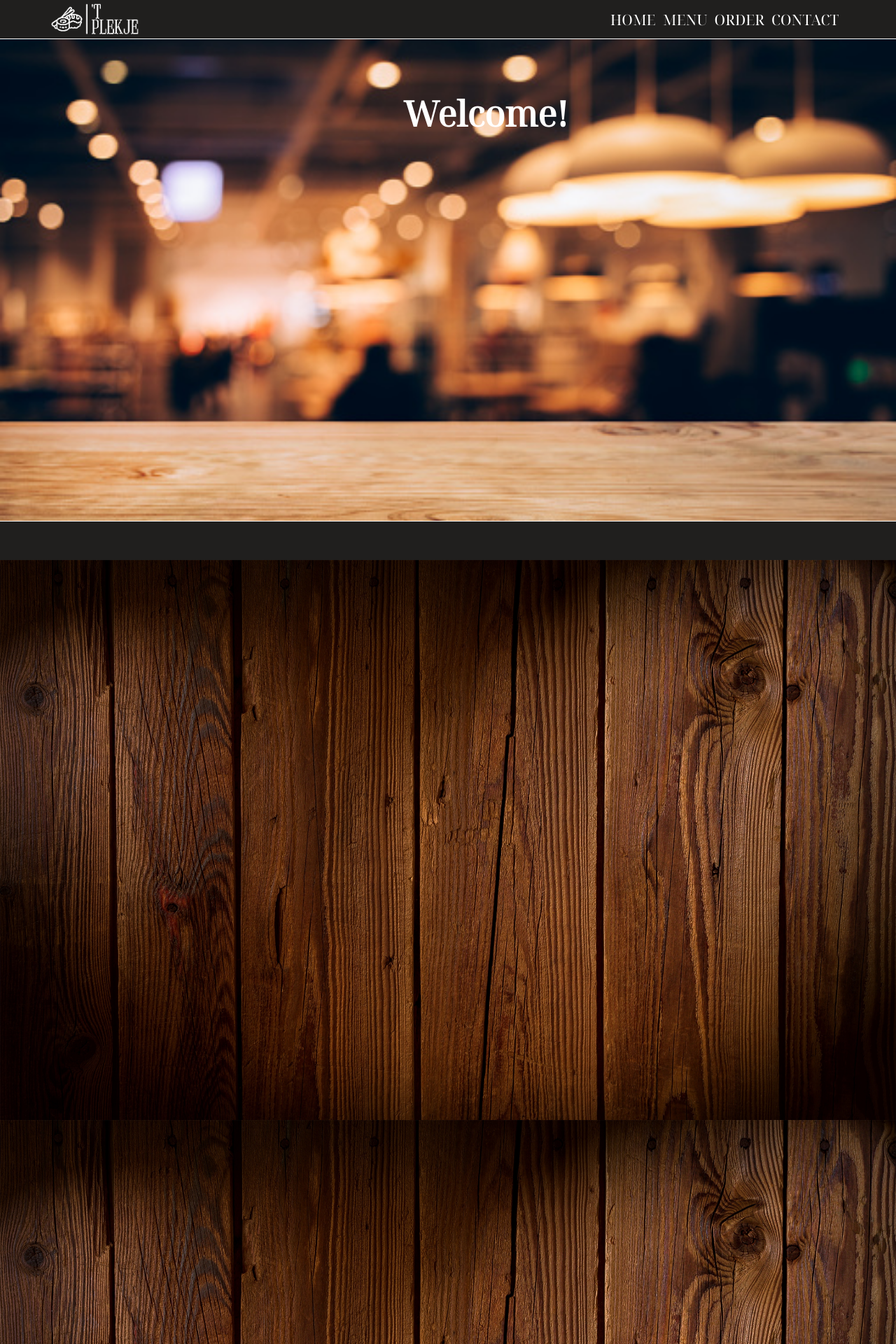
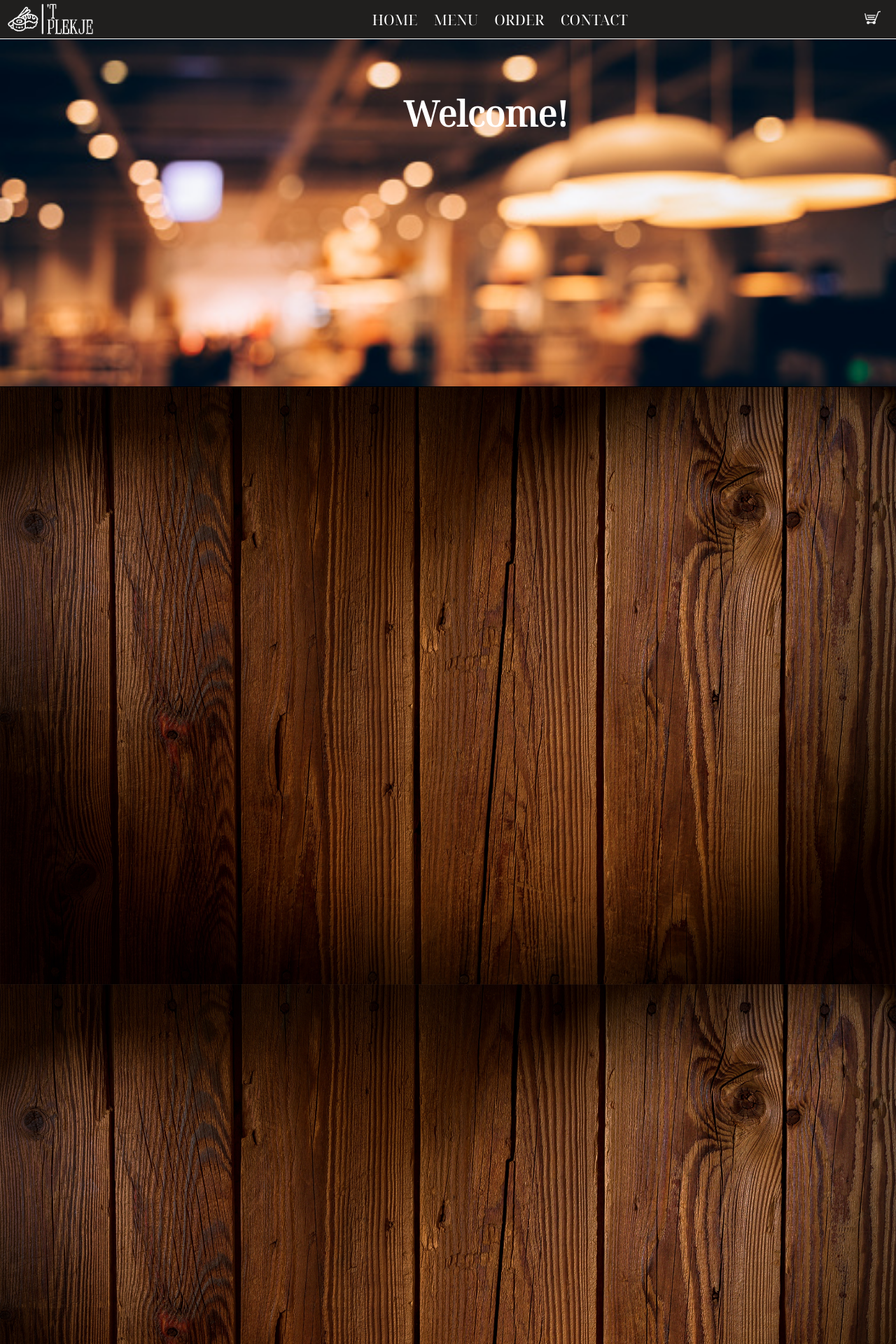
Before and after one commit to Necann/miniCRUD, a PHP site: page / in a window 1280 px wide. Shown: the top 1920 px of the page at 70% size. Run offline with PHP 8.4, Linux system fonts and the light colour scheme.

Commit message:
improved header

```diff
--- a/css/styles.css
+++ b/css/styles.css
@@ -27,17 +27,17 @@ header .sushilogo {
     width: 150px;
     height: 60px;
     margin-top: 0.3%;
-    margin-right: 50%;
 }
 
 header .container-homepage {
     display: flex;
-    padding-left: 20px;
+    padding-right: 1%;
+    margin-left: 30%;
   }
 
   header .button {
     display: flex;
-    padding-right: 20px;
+    margin-right: 25%;
   }
 
   header .button div {
@@ -65,27 +65,46 @@ header .container-homepage {
     color: white;
   }
 
+  header .container-menu {
+    padding-right: 5%;
+  }
+
+  header .container-order {
+    padding-right: 5%;
+  }
+
+  header .container-contact {
+    padding-right: 5%;
+  }
+
+header .shoppingcart1 {
+  width: 25%;
+  height: 25%;
+  margin-left: 50%;
+}
+
 main {
     width: 100%;
     height: 100%;
+}
+
+main .box {
+    width: 100%;
+    height: 69vh;
     background-image: url("../afbeeldingen/sushibackground.png");
     background-repeat: no-repeat;
     background-attachment: fixed;
     background-size: cover;
 }
 
-main .box {
-    width: 100%;
-    height: 100vh;
-}
-
 main .box1 {
     width: 100%;
-    height: 100vh;
+    height: 400vh;
     background-image: url("../afbeeldingen/woodbackground.png");
     background-repeat: no-repeat;
     background-attachment: fixed;
     background-size: cover;
+    border-top: 1px solid black;
 }
 
 main .box2 {
@@ -100,6 +119,10 @@ main .box2 {
 main .box3 {
     width: 100%;
     height: 100vh;
+    background-image: url("../afbeeldingen/woodbackground.png");
+    background-repeat: no-repeat;
+    background-attachment: fixed;
+    background-size: cover;
 }
 
 main .headline {
@@ -115,7 +138,6 @@ h1 {
 }
 
 footer {
-    position: fixed;
     bottom: 0;
     width: 100%;
     height: 7vh;
--- /dev/null
+++ b/header.php
@@ -0,0 +1,36 @@
+<header>
+    <img class="sushilogo" src="afbeeldingen/sushilogo2.png" alt="Sushi Logo">
+    <div class="container-homepage" id="homepage">
+        <nav>
+            <ul>
+                <li><a href="#homepage"><div class="button1">HOME</div></a></li>
+            </ul>
+        </nav>
+    </div>
+    <div class="button">
+        <div class="container-menu">
+            <nav>
+                <ul>
+                    <li><a href="#menu"><div class="button1">MENU</div></a></li>
+                </ul>
+            </nav>
+        </div>
+        <div class="container-order">
+            <nav>
+                <ul>
+                    <li><a href="#order"><div class="button1">ORDER</div></a></li>
+                </ul>
+            </nav>
+        </div>
+        <div class="container-contact">
+            <nav>
+                <ul>
+                    <li><a href="#contact"><div class="button1">CONTACT</div></a></li>
+                </ul>
+            </nav>
+        </div>
+    </div>
+    <div class="shoppingcart">
+        <img class="shoppingcart1" src="/afbeeldingen/shoppingcart.png">
+    </div>
+</header>
--- a/index.html
+++ b/index.php
@@ -13,39 +13,9 @@
 </head>
 <body>
 
-<header>
-        <img class="sushilogo" src="afbeeldingen/sushilogo2.png" alt="Sushi Logo">
-        <div class="container-homepage" id="homepage">
-            <nav>
-              <ul>
-                <li><a href="#homepage"><div class="button1">HOME</div></a></li>
-              </ul>
-            </nav>
-        </div>
-          <div class="button">
-            <div class="container-menu">
-              <nav>
-                <ul>
-                  <li><a href="#menu"><div class="button1">MENU</div></a></li>
-                </ul>
-              </nav>
-            </div>
-            <div class="container-order">
-                <nav>
-                  <ul>
-                    <li><a href="#order"><div class="button1">ORDER</div></a></li>
-                  </ul>
-                </nav>
-              </div>
-            <div class="container-contact">
-              <nav>
-                <ul>
-                  <li><a href="#contact"><div class="button1">CONTACT</div></a></li>
-                </ul>
-              </nav>
-            </div>
-        </div>
-    </header>
+    <?php
+      include_once 'header.php';
+    ?>
 
     <main>
         <div class="box">
```
Also changed, not shown: afbeeldingen/shoppingcart.png (added), bestellen.php (added).
